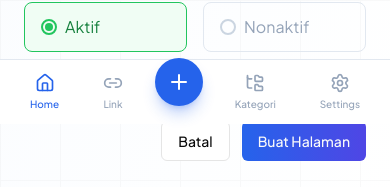
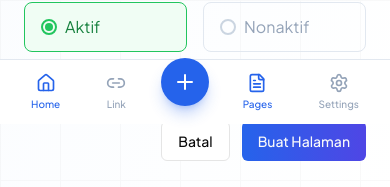
Before and after one commit to 9arifrah/svlink, a Next.js app: page /dashboard/pages/new in a window 390 px wide. Shown: the part 720-907 px from the top of the page. Built offline with nearby package versions, Linux system fonts and the light colour scheme.

Commit message:
feat: reorganize mobile bottom nav — replace Kategori with Pages

```diff
--- a/components/user/mobile-bottom-nav.tsx
+++ b/components/user/mobile-bottom-nav.tsx
@@ -2,14 +2,13 @@
 
 import Link from 'next/link'
 import { usePathname } from 'next/navigation'
-import { Home, Link2, Plus, FolderTree, Settings } from 'lucide-react'
+import { Home, Link2, Plus, FileText, Settings } from 'lucide-react'
 import { cn } from '@/lib/utils'
-
 const navItems = [
   { name: 'Home', href: '/dashboard', icon: Home },
   { name: 'Link', href: '/dashboard/links', icon: Link2 },
   { name: 'Tambah', href: '/dashboard/links?action=create', icon: Plus, isCenter: true },
-  { name: 'Kategori', href: '/dashboard/categories', icon: FolderTree },
+  { name: 'Pages', href: '/dashboard/pages', icon: FileText },
   { name: 'Settings', href: '/dashboard/settings', icon: Settings },
 ]
 
```
